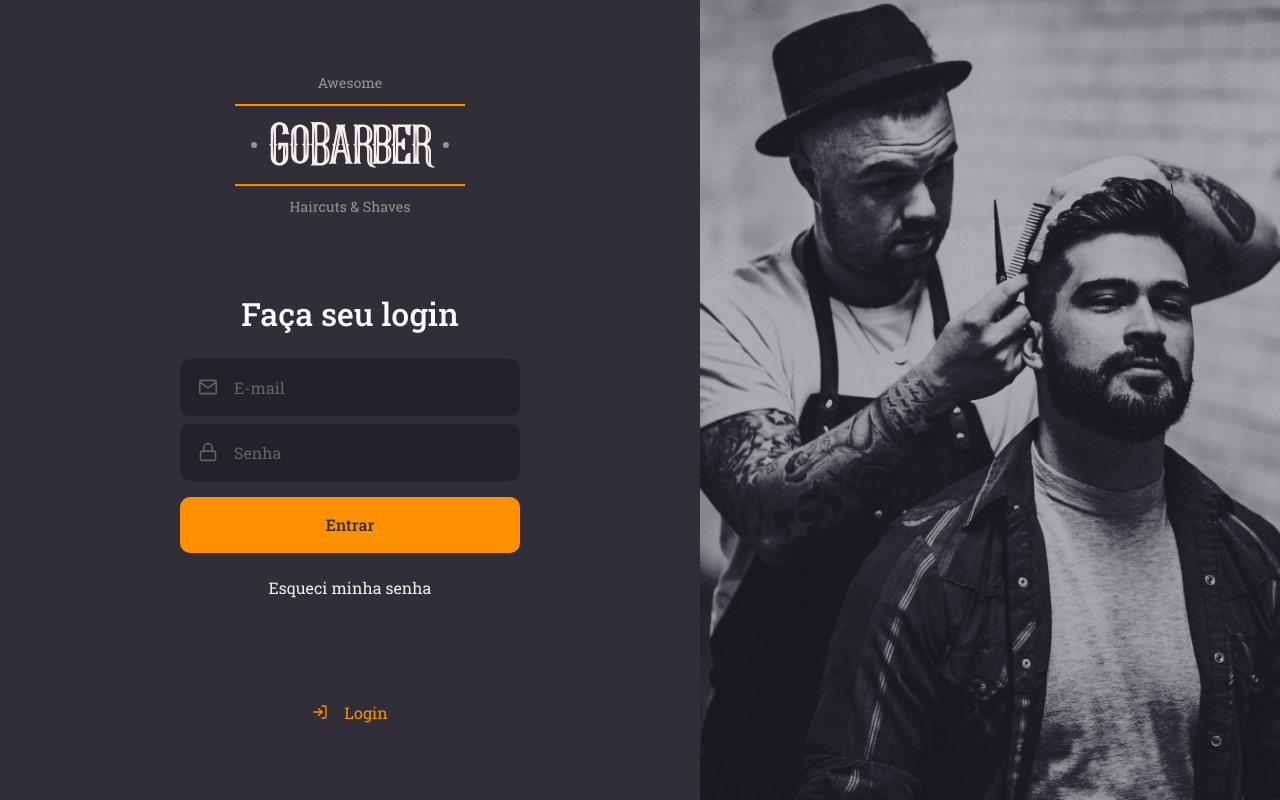
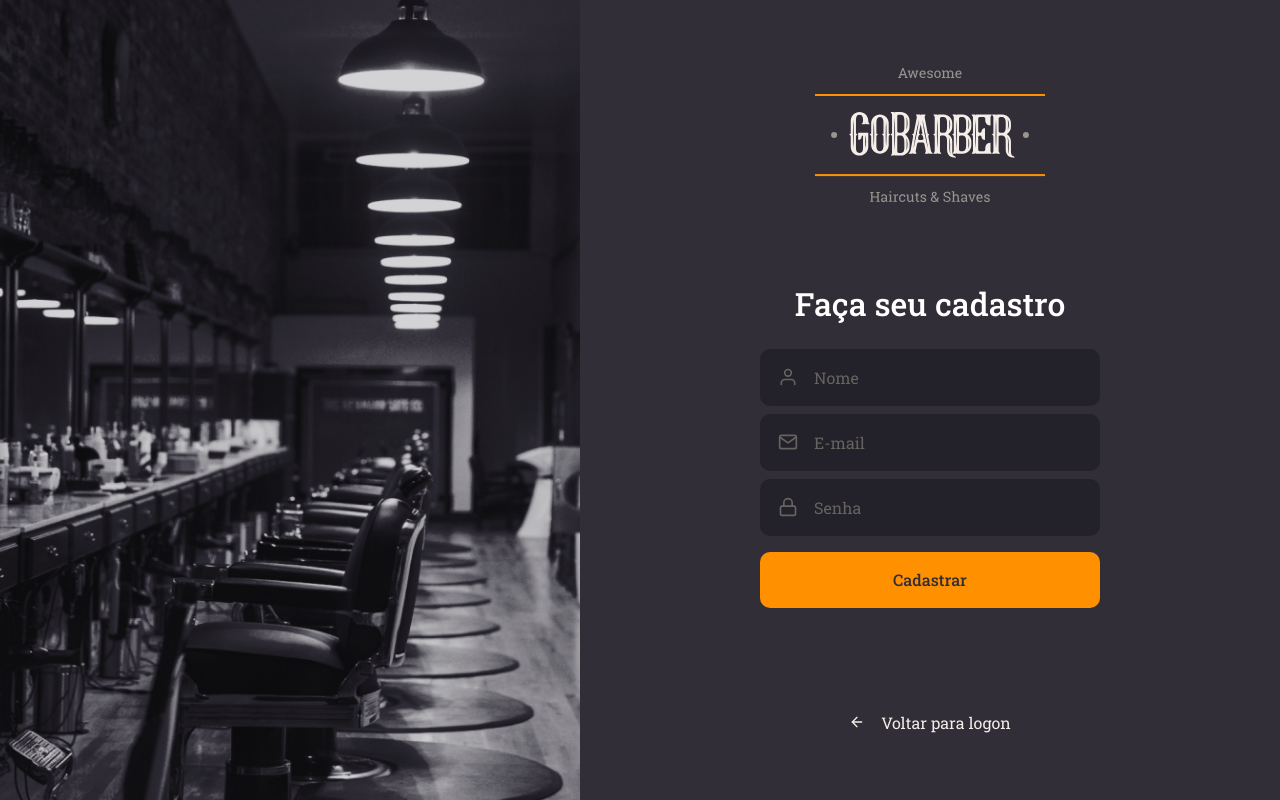
Before and after one commit to nennogabriel/GoStack, a React (Create React App) app in the folder aulas/gobarber/frontend/: page / in a window 1280 px wide. Built offline with nearby package versions, Linux system fonts and the light colour scheme.

Commit message:
08a05 - Pagina de cadastro

```diff
--- a/aulas/gobarber/frontend/src/App.tsx
+++ b/aulas/gobarber/frontend/src/App.tsx
@@ -1,11 +1,12 @@
 import React from 'react';
 
-import SignIn from './pages/SignIn';
+// import SignIn from './pages/SignIn';
+import SignUp from './pages/SignUp';
 import GlobalStyle from './styles/global';
 
 const App: React.FC = () => (
   <>
-    <SignIn />
+    <SignUp />
     <GlobalStyle />
   </>
 );
--- /dev/null
+++ b/aulas/gobarber/frontend/src/pages/SignUp/index.tsx
@@ -0,0 +1,38 @@
+import React from 'react';
+
+import { FiArrowLeft, FiMail, FiLock, FiUser } from 'react-icons/fi';
+
+import logoImg from '../../assets/logo.svg';
+
+import Input from '../../components/Input';
+import Button from '../../components/Button';
+
+import { Container, Content, Bakcground } from './styles';
+
+const SignUp: React.FC = () => (
+  <Container>
+    <Bakcground />
+    <Content>
+      <img src={logoImg} alt="GoBarber" />
+      <form>
+        <h1>Faça seu cadastro</h1>
+        <Input name="name" icon={FiUser} placeholder="Nome" />
+        <Input name="email" icon={FiMail} placeholder="E-mail" />
+        <Input
+          name="passowrd"
+          icon={FiLock}
+          type="password"
+          placeholder="Senha"
+        />
+        <Button type="submit">Cadastrar</Button>
+      </form>
+
+      <a href="/">
+        <FiArrowLeft />
+        Voltar para logon
+      </a>
+    </Content>
+  </Container>
+);
+
+export default SignUp;
--- /dev/null
+++ b/aulas/gobarber/frontend/src/pages/SignUp/styles.ts
@@ -0,0 +1,68 @@
+import styled from 'styled-components';
+
+import { shade } from 'polished';
+
+import signUpBackgroundImg from '../../assets/sign-up-background.png';
+
+export const Container = styled.div`
+  height: 100vh;
+  display: flex;
+  align-items: stretch;
+`;
+export const Content = styled.div`
+  display: flex;
+  flex-direction: column;
+  align-items: center;
+  place-content: center;
+  width: 100%;
+  max-width: 700px;
+
+  form {
+    margin: 80px 0;
+    width: 340px;
+
+    display: flex;
+    flex-direction: column;
+    align-items: center;
+
+    h1 {
+      margin-bottom: 24px;
+    }
+
+    a {
+      color: #f4ede8;
+      display: block;
+      margin-top: 24px;
+      text-decoration: none;
+      transition: color 0.2s;
+
+      &:hover {
+        color: ${shade(0.2, '#f4ede8')};
+      }
+    }
+  }
+
+  > a {
+    color: #f4ede8;
+    display: block;
+    margin-top: 24px;
+    text-decoration: none;
+    transition: color 0.2s;
+
+    display: flex;
+    align-items: center;
+
+    svg {
+      margin-right: 16px;
+    }
+
+    &:hover {
+      color: ${shade(0.2, '#f4ede8')};
+    }
+  }
+`;
+export const Bakcground = styled.div`
+  flex: 1;
+  background: url(${signUpBackgroundImg}) no-repeat center;
+  background-size: cover;
+`;
```
Also changed, not shown: aulas/gobarber/frontend/src/assets/sign-up-background.png (added).
